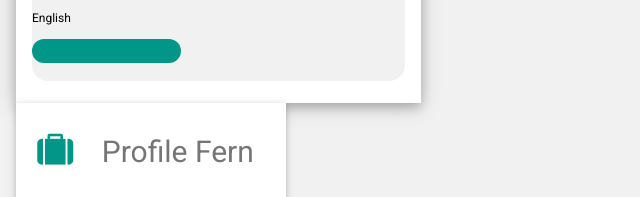
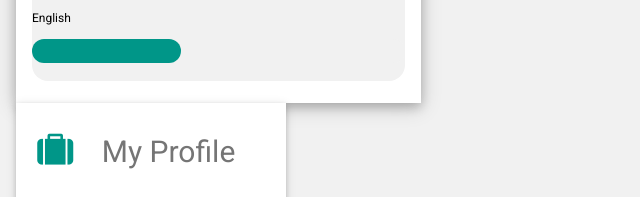
Before and after one commit to Aris1199/project01, a plain HTML site: page index.html in a window 1280 px wide. Shown: the part 986-1183 px from the top of the page, 0-640 px from the left. Drawn offline with nearby package versions, Linux system fonts and the light colour scheme.

Commit message:
Update index.html

```diff
--- a/index.html
+++ b/index.html
@@ -72,7 +72,7 @@ html,body,h1,h2,h3,h4,h5,h6 {font-family: "Roboto", sans-serif}
     <div class="w3-twothird">
 
       <div class="w3-container w3-card-2 w3-white w3-margin-bottom">
-        <h2 class="w3-text-grey w3-padding-16"><i class="fa fa-suitcase fa-fw w3-margin-right w3-xxlarge w3-text-teal"></i> Profile Fern </h2>
+        <h2 class="w3-text-grey w3-padding-16"><i class="fa fa-suitcase fa-fw w3-margin-right w3-xxlarge w3-text-teal"></i> My Profile </h2>
         <div class="w3-container">
           <h5 class="w3-opacity"><b>Front End Developer / w3schools.com</b></h5>
           <h6 class="w3-text-teal"><i class="fa fa-calendar fa-fw w3-margin-right"></i>Jan 2015 - <span class="w3-tag w3-teal w3-round">Current</span></h6>
```
